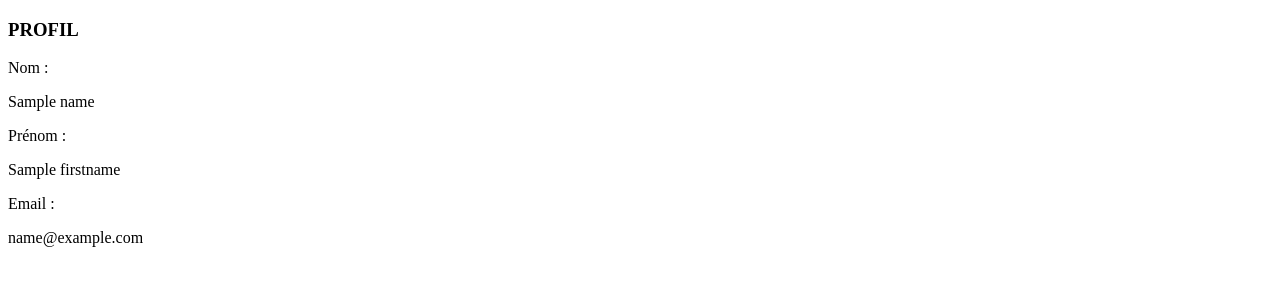
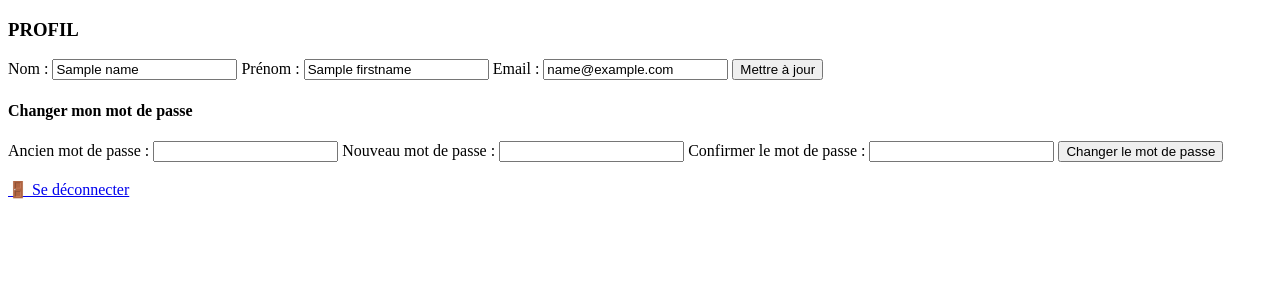
Before and after one commit to DamienCarrere/MyTasks-Secure, a PHP site: template app/View/profile/profile.php in a window 1280 px wide. Shown: the top 300 px of the page. Run offline with PHP 8.4, Linux system fonts and the light colour scheme; the template is opened without the code that fills it: most values are stand-ins (such as "Sample title", 1, 10 or a date in 2020).

Commit message:
premier jet profile

```diff
--- a/app/View/profile/profile.php
+++ b/app/View/profile/profile.php
@@ -10,14 +10,44 @@
 <body>
     <h3>PROFIL</h3>
 
-    <label>Nom :</label>
-    <p><?= htmlspecialchars($name, ENT_QUOTES, "UTF-8") ?></p>
-    <label>Prénom :</label>
-    <p><?= htmlspecialchars($firstname, ENT_QUOTES, "UTF-8") ?></p>
-    <label>Email :</label>
-    <p><?= htmlspecialchars($email, ENT_QUOTES, "UTF-8") ?></p>
+    <form method="POST" action="index.php?controller=profile&action=update">
+        <label>Nom :</label>
+        <input type="text" name="name" value="<?= htmlspecialchars($name) ?>">
+
+        <label>Prénom :</label>
+        <input type="text" name="firstname" value="<?= htmlspecialchars($firstname) ?>">
+
+        <label>Email :</label>
+        <input type="email" name="email" value="<?= htmlspecialchars($email) ?>">
+
+        <button type="submit">Mettre à jour</button>
+    </form>
+
+    <h4>Changer mon mot de passe</h4>
+    <form method="POST" action="index.php?controller=profile&action=changePassword">
+
+        <label>Ancien mot de passe :</label>
+        <input type="password" name="currentPassword">
+
+        <label>Nouveau mot de passe :</label>
+        <input type="password" name="newPassword">
+
+        <label>Confirmer le mot de passe :</label>
+        <input type="password" name="password_confirmation">
+
+        <button type="submit">Changer le mot de passe</button>
+    </form>
+
+    <?php if (!empty($errors)): ?>
+        <ul>
+            <?php foreach ($errors as $error): ?>
+                <li><?= htmlspecialchars($error, ENT_QUOTES, "UTF-8") ?></li>
+            <?php endforeach; ?>
+        </ul>
+    <?php endif; ?>
     <br>
 
+    <a class="logout" href="index.php?controller=auth&action=logout">🚪 Se déconnecter</a>
 </body>
 
 </html>
--- a/index.php
+++ b/index.php
@@ -35,6 +35,12 @@ switch ($controller) {
             case "index":
                 $profileController->index();
                 break;
+            case "updateProfile":
+                $profileController->update();
+                break;
+            case "updatePassword":
+                $profileController->changePassword();
+                break;
         }
         break;
     case "task":
```
